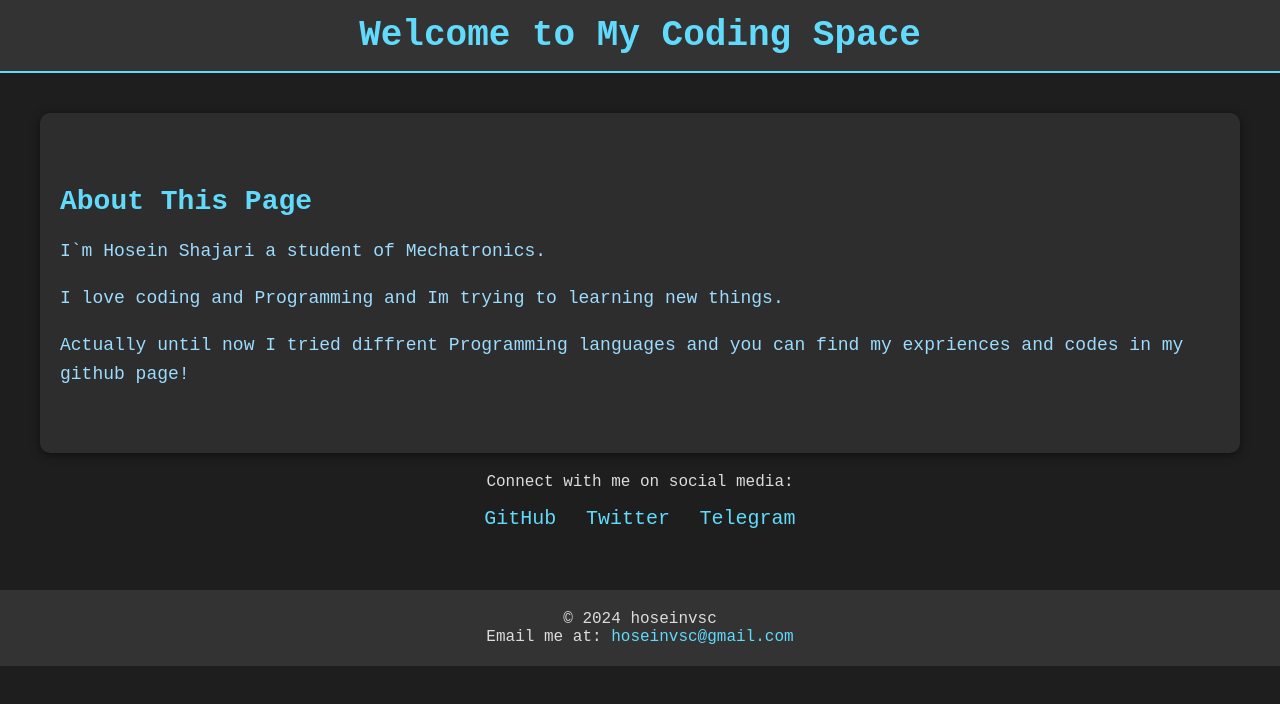
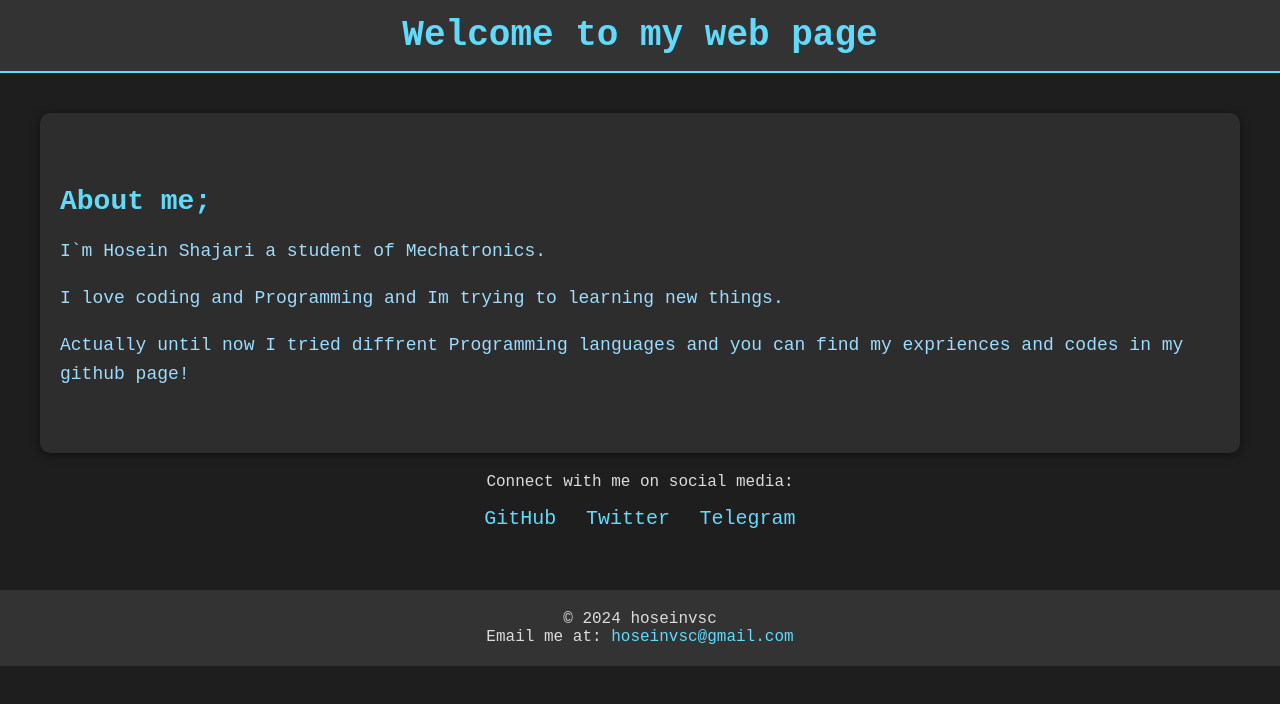
Before and after one commit to hoseinvsc/hoseinvsc.github.io, a plain HTML site: page index.html in a window 1280 px wide. Drawn offline with Linux system fonts and the light colour scheme.

Commit message:
Update index.html

```diff
--- a/index.html
+++ b/index.html
@@ -133,12 +133,12 @@
             <body>
 
                 <header>
-                    <h1>Welcome to My Coding Space</h1>
+                    <h1>Welcome to my web page</h1>
                 </header>
 
                 <div class="container">
                     <main>
-                        <h2>About This Page</h2>
+                        <h2>About me;</h2>
                         <p>I`m Hosein Shajari a student of Mechatronics.</p>
                         <p>I love coding and Programming and Im trying to learning new things.</p>
                         <p>Actually until now I tried diffrent Programming languages and you can find my expriences and codes in my github page!</p>
```
